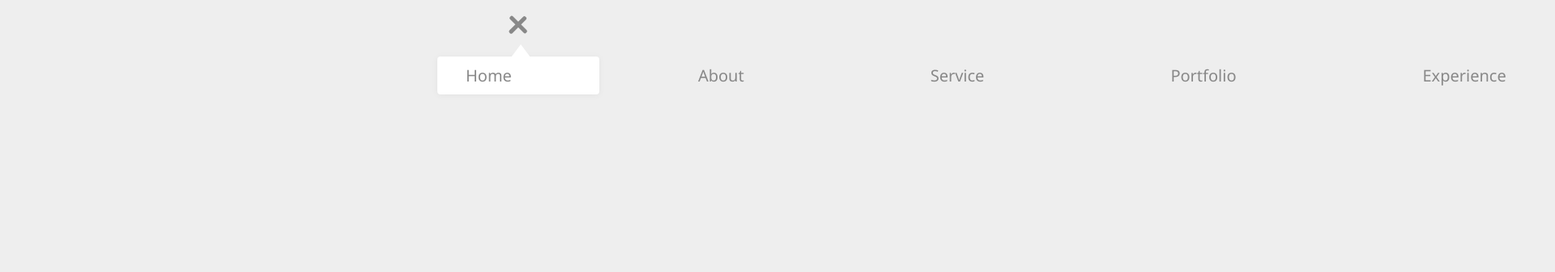
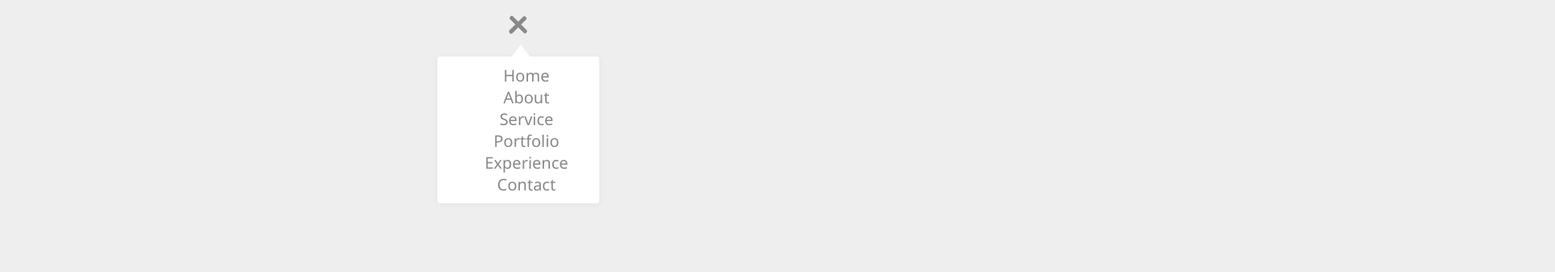
Before and after one commit to dcgleason/portfolioPage, a plain HTML site: page index.html in a window 1280 px wide. Both pictures are taken after a click on the link 640 px from the left and 45 px from the top of the page. Shown: the top 337 px of the page at 81% size, 1920 px wide, since content can reach past the window. Drawn offline with nearby package versions, Linux system fonts and the light colour scheme.

Commit message:
made a small change

```diff
--- a/index.html
+++ b/index.html
@@ -16,7 +16,7 @@
              <div class="bar"></div>
              <div class="bar half end"></div>
          </div> -->
-         <ul class="nav-list" id="menu">
+         <ul class="nav-list-1" id="menu">
             <li>
                <a href="index.html" class="nav-link">Home</a>
            </li>
```
